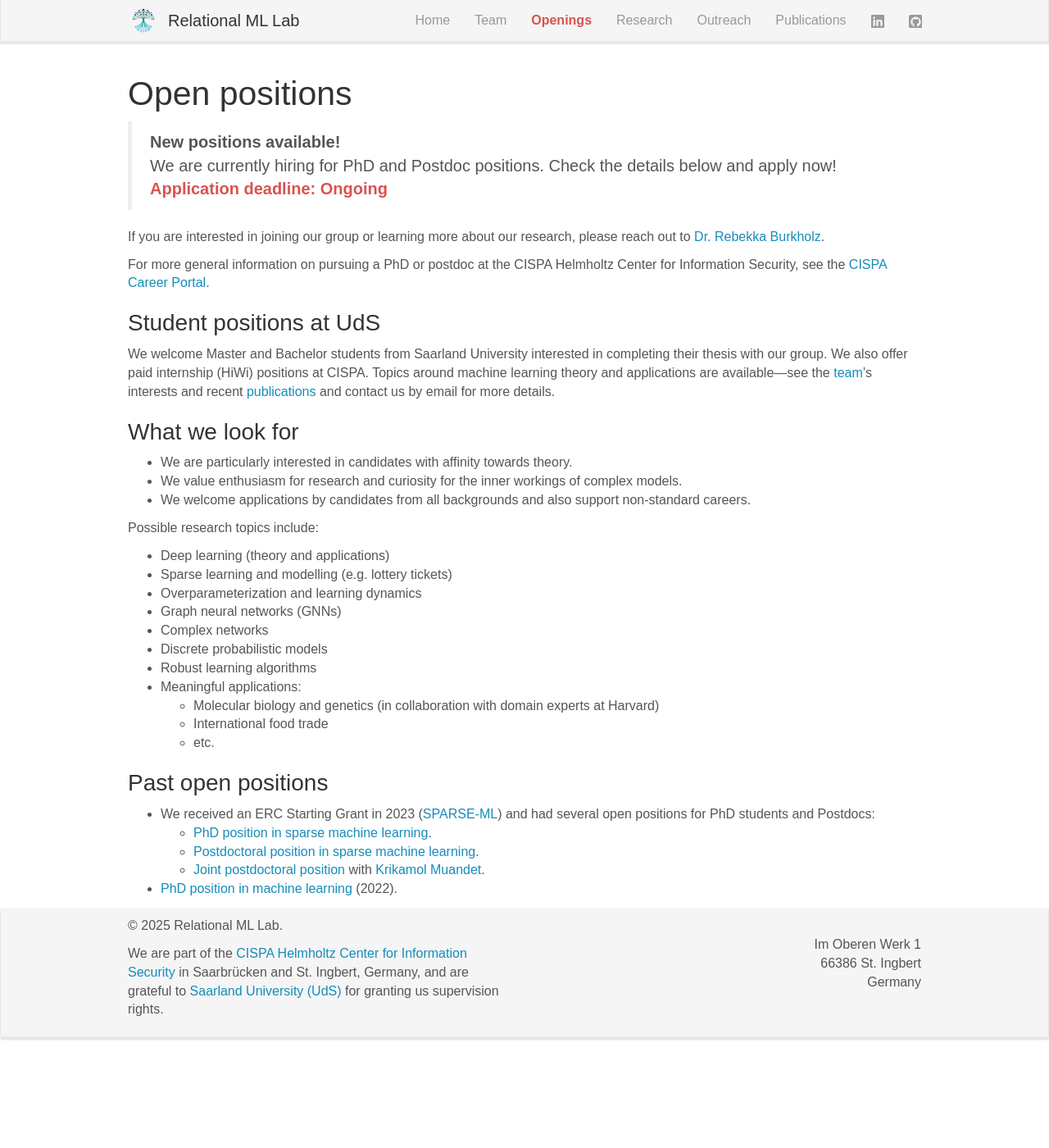
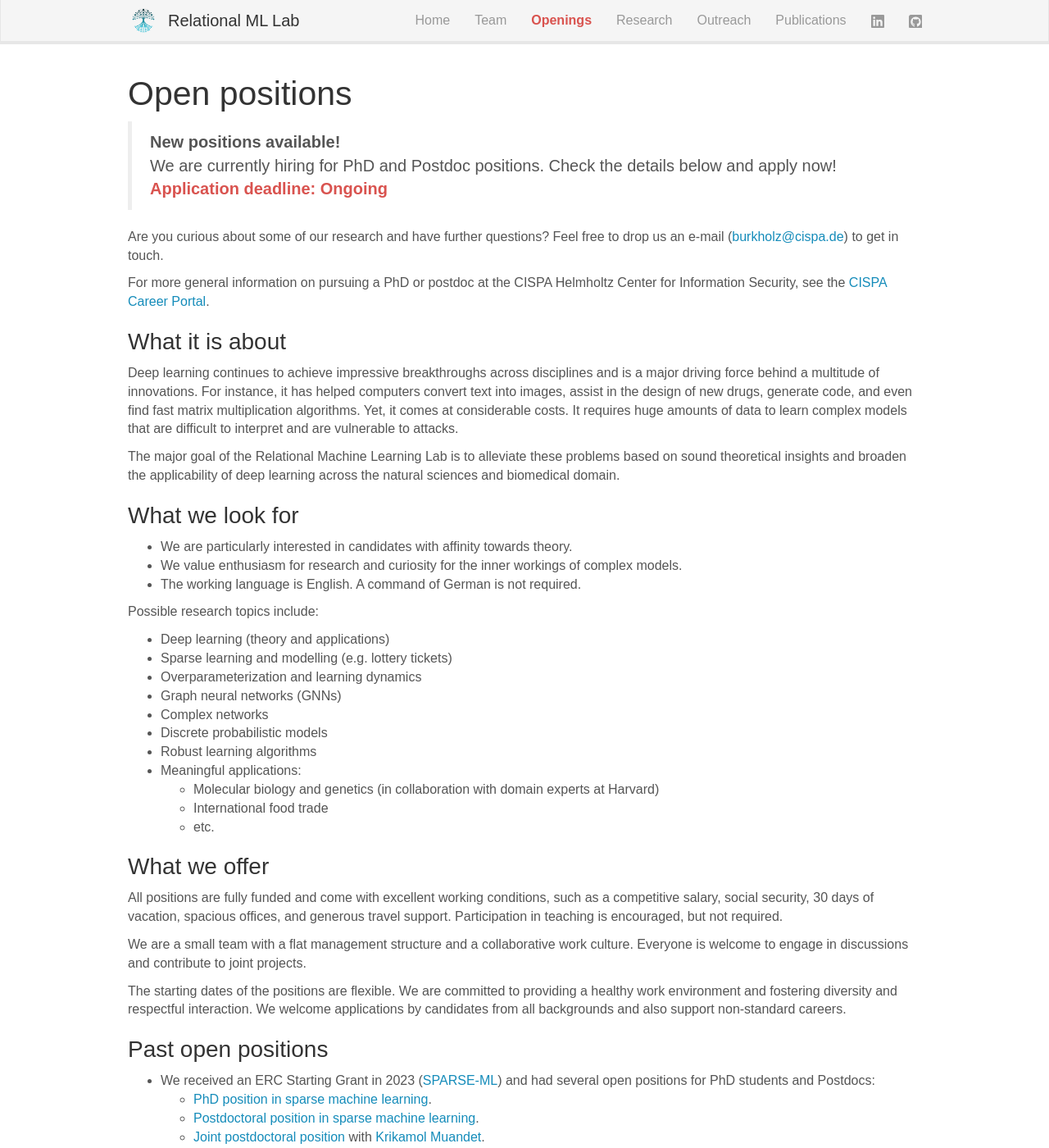
Before and after one commit to RelationalML/relationalml.github.io, a Jekyll site: the page built from _pages/openings.md, in a window 1280 px wide and 1400 px high. Shown: the whole window at 82% size. Built offline with Jekyll 4.4.1, drawn with Linux system fonts in a browser that asks for light colours; some web fonts are replaced; a script that is not in the unit is left out; some of the changed text lies outside the part shown.

Commit message:
research

```diff
--- a/_pages/openings.md
+++ b/_pages/openings.md
@@ -8,22 +8,26 @@ permalink: /openings
 
 # Open positions
 
+
 > **New positions available!**
 > We are currently hiring for PhD and Postdoc positions. Check the details below and apply now!
 > <span style="color:#d9534f"><strong>Application deadline: Ongoing</strong></span>
 
-If you are interested in joining our group or learning more about our research, please reach out to [Dr. Rebekka Burkholz](mailto:burkholz@cispa.de).
+Are you curious about some of our research and have further questions? Feel free to drop us an e-mail ([burkholz@cispa.de](mailto:burkholz@cispa.de)) to get in touch.
 
 For more general information on pursuing a PhD or postdoc at the CISPA Helmholtz Center for Information Security, see the [CISPA Career Portal](https://career.cispa.de/).
 
-### Student positions at UdS
-We welcome Master and Bachelor students from Saarland University interested in completing their thesis with our group. We also offer paid internship (HiWi) positions at CISPA. Topics around machine learning theory and applications are available—see the [team](/team)'s interests and recent [publications](/publications) and contact us by email for more details.
+### What it is about
+
+Deep learning continues to achieve impressive breakthroughs across disciplines and is a major driving force behind a multitude of innovations. For instance, it has helped computers convert text into images, assist in the design of new drugs, generate code, and even find fast matrix multiplication algorithms. Yet, it comes at considerable costs. It requires huge amounts of data to learn complex models that are difficult to interpret and are vulnerable to attacks.
+
+The major goal of the Relational Machine Learning Lab is to alleviate these problems based on sound theoretical insights and broaden the applicability of deep learning across the natural sciences and biomedical domain.
 
 ### What we look for
 
 * We are particularly interested in candidates with affinity towards theory.
 * We value enthusiasm for research and curiosity for the inner workings of complex models.
-* We welcome applications by candidates from all backgrounds and also support non-standard careers.
+* The working language is English. A command of German is not required.
 
 Possible research topics include:
 
@@ -39,6 +43,13 @@ Possible research topics include:
   * International food trade
   * etc.
 
+### What we offer
+
+All positions are fully funded and come with excellent working conditions, such as a competitive salary, social security, 30 days of vacation, spacious offices, and generous travel support. Participation in teaching is encouraged, but not required.
+
+We are a small team with a flat management structure and a collaborative work culture. Everyone is welcome to engage in discussions and contribute to joint projects.
+
+The starting dates of the positions are flexible. We are committed to providing a healthy work environment and fostering diversity and respectful interaction. We welcome applications by candidates from all backgrounds and also support non-standard careers.
 
 ### Past open positions
 
@@ -48,3 +59,7 @@ Possible research topics include:
   * [Joint postdoctoral position](https://www.krikamol.org/assets/pdf/cispa-joint-postdoc-2024.pdf) with [Krikamol Muandet](https://ri-lab.org/).
 
 * [PhD position in machine learning](https://euraxess.ec.europa.eu/jobs/871979) (2022).
+
+### Student positions at UdS
+
+We welcome Master and Bachelor students from Saarland University interested in completing their thesis with our group. We also offer paid internship (HiWi) positions at CISPA. Topics around machine learning theory and applications are available—see the [team](/team)'s interests and recent [publications](/publications) and contact us by email for more details.
```
Also changed, not shown: _pages/research.md (+12 -1 lines), images/group/research/image1.png (added), images/group/research/image2.png (added), images/group/research/image21.png (added), images/group/research/image3.png (added), images/group/research/image4.png (added), 11 other files.
